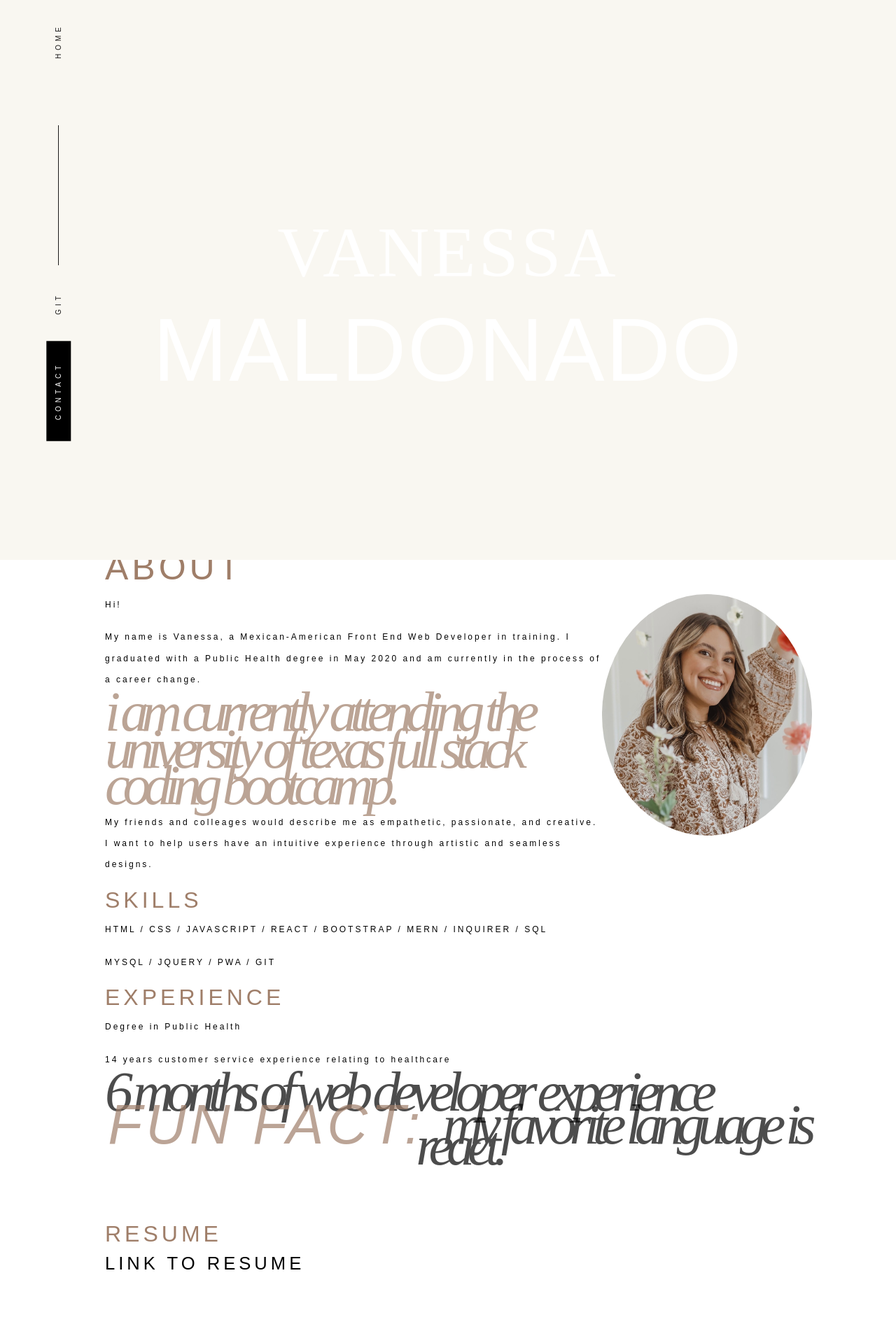
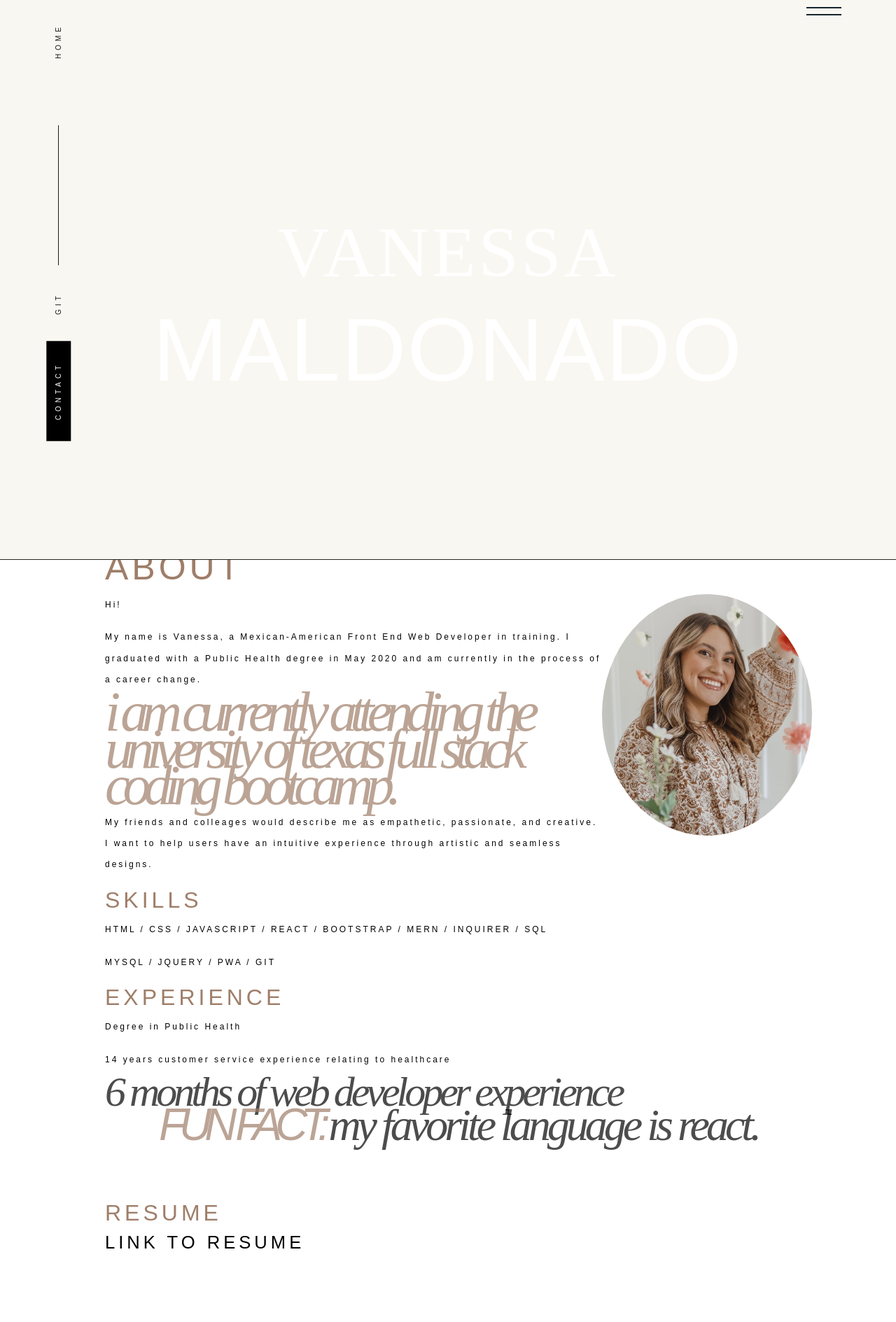
Before and after one commit to vanessamald/portfolio, a React (Create React App) app: page /portfolio/resume in a window 1280 px wide. Shown: the top 1889 px of the page at 70% size. Built offline with nearby package versions, Linux system fonts and the light colour scheme; a web font is replaced by a local one.

Commit message:
fixing nav again

```diff
--- a/src/App.js
+++ b/src/App.js
@@ -10,7 +10,9 @@ function App() {
   <>
   <div>
     <div>
-      <Header></Header>
+
+    <Header></Header>
+
     </div>
       <main>
         <div>
--- a/src/components/About/index.js
+++ b/src/components/About/index.js
@@ -101,8 +101,8 @@ function About() {
                 fontStyle: 'italic',
                 opacity: '0.7',
                 fontFamily: 'Ogg',
-                fontSize: '80px',
-                letterSpacing: '-10px',
+                fontSize: '60px',
+                letterSpacing: '-5px',
                 textTransform: 'lowercase',
                 }}
             > 6 months of web developer experience</p>
@@ -115,14 +115,15 @@ function About() {
                 fontStyle: 'italic',
                 opacity: '0.7',
                 fontFamily: 'Ogg',
-                fontSize: '80px',
-                letterSpacing: '-10px',
+                fontSize: '64px',
+                letterSpacing: '-5px',
                 textTransform: 'lowercase',
             }}
             > <em
             style={{
 
-                backgroundSize: '0var(20%),100% var(20%)'
+                backgroundSize: '0var(20%),100% var(20%)',
+                letterSpacing: '-10px'
             }}>Fun Fact: </em>My favorite language is React.</p>
 
 
--- a/src/components/Header/index.js
+++ b/src/components/Header/index.js
@@ -39,11 +39,11 @@ function Header() {
             left: "0",
             paddingBottom: "100px",
             paddingTop: "0px",
-
+            borderBottom: "1px solid #272727"
 
             }}
         >
-                   <Nav></Nav>
+            <Nav></Nav>
 
             <h1 className=""
             style={{
--- a/src/components/Navigation/index.js
+++ b/src/components/Navigation/index.js
@@ -17,6 +17,7 @@ function Nav(props)  {
       </HashRouter>
     )
 }
+
 
 function Home () {
 const scrollToRef = useRef();
@@ -43,9 +44,10 @@ const scrollToRef = useRef();
           width: "50px",
           height: "1.5px",
           backgroundColor: "#15242e",
-          marginTop: '30px',
-          marginLeft: "80vw",
+
+          marginLeft: "90vw",
           position: "absolute",
+          marginBottom: "5px",
 
          }}
          >
@@ -55,15 +57,16 @@ const scrollToRef = useRef();
           width: "50px",
           height: "1.5px",
           backgroundColor: "#15242e",
-          marginTop: '30px',
-          marginLeft: "80vw",
+          marginTop: '10px',
+          marginLeft: "90vw",
           position: "absolute",
+
 
         }}
         >
         </a>
         </div>
-        <Modal className= "nav-menu-modal"
+        <Modal className= "nav-menu-modal" onClick={() => handleClose()}
         style={{
         animationDuration: "3s",
         animationName: "slideFromLeft",
@@ -91,4 +94,4 @@ const scrollToRef = useRef();
     );
   }
 
-export default Nav;
+export default Home;
--- a/src/components/Resume/index.js
+++ b/src/components/Resume/index.js
@@ -38,7 +38,8 @@ function Resume () {
                     <img className="resume-preview" src={resumePreview}
                     style = {{
                     marginBottom: "0px",
-                    marginTop: "100px"
+                    marginTop: "100px",
+
                     }}
                     ></img>
             </div>
--- a/src/index.css
+++ b/src/index.css
@@ -652,7 +652,7 @@ to { margin-top: 0%; opacity: 1; }
   position: relative;
   display: block;
 
-  margin-left: 20px;
+
   width: 50%;
   margin-top: 20px;
 }
```
